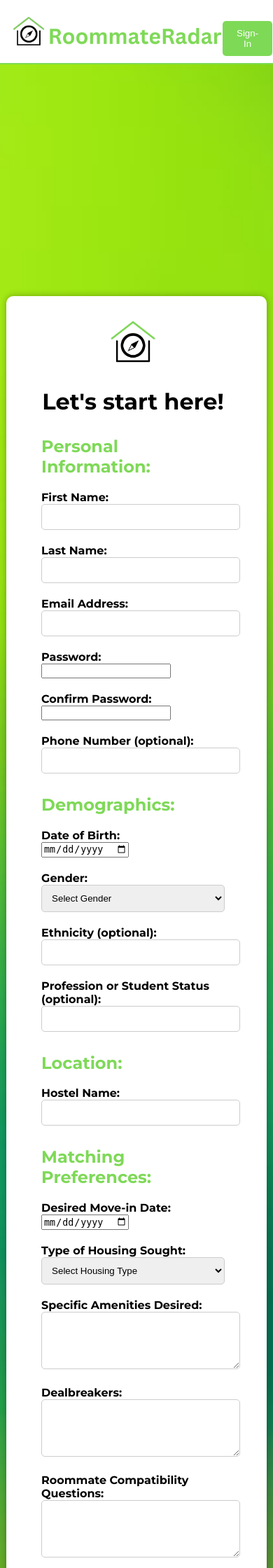
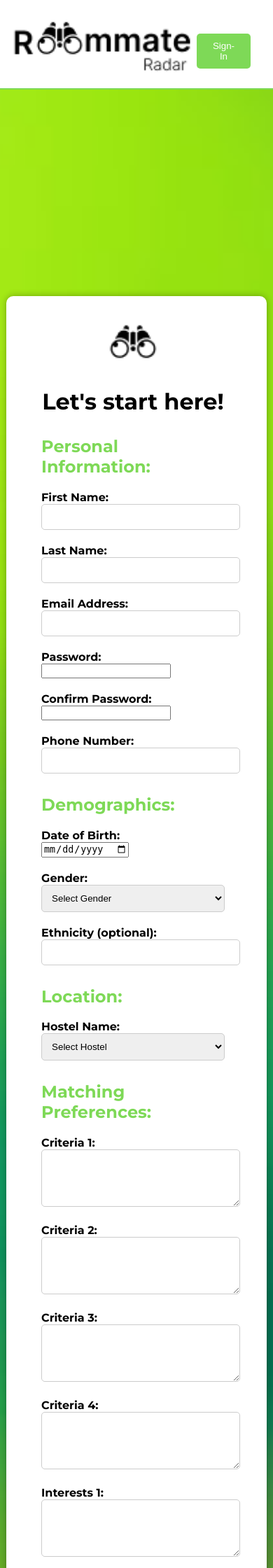
Before and after one commit to Malottey1/Roomate-Finder, a PHP site: page /login/register.php in a window 390 px wide. Shown: the top 2240 px of the page at 70% size. Run offline with PHP 8.4, Linux system fonts and the light colour scheme.

Commit message:
Register page input fields (#24)
* Add hostel names, change matching preferences to only criteria and interests, make phone number required.

* Update logo images in login and register pages.

```diff
--- a/login/login.php
+++ b/login/login.php
@@ -10,7 +10,7 @@
 </head>
 <body>
     <header>
-        <img src="../assets/images/5.png" alt="Logo" class="logo">
+        <img src="../assets/images/roommate_logo.png" alt="Logo" class="logo">
         <button class="menu-button">Menu</button>
     </header>
     <div class="container">
--- a/login/register.php
+++ b/login/register.php
@@ -15,13 +15,13 @@
 </head>
 <body>
     <header>
-        <img src="../assets/images/5.png" alt="Logo" class="logo">
+        <img src="../assets/images/roommate_logo.png" alt="Logo" class="logo">
         <button id="signInButton" class="menu-button">Sign-In</button>
     </header>
         <div class="container">
             <div class="box">
                 <div class="centered-logo">
-                    <img src="../assets/images/3.png" alt="Logo" class="logo">
+                    <img src="../assets/images/binoculars.png" alt="Logo" class="logo">
                 </div>
                 <h1>Let's start here!</h1>
                 <h2>Personal Information:</h2>
@@ -47,7 +47,7 @@
                         <input type="password" id="c-passwrd" name="confirm-passwrd" minlength="8" required>
                     </div>
                     <div class="form-group">
-                        <label for="phone">Phone Number (optional):</label>
+                        <label for="phone">Phone Number:</label>
                         <input type="tel" id="phone" name="phone" pattern="^\+?(\d[\d-. ]+)?(\([\d-. ]+\))?[\d-. ]+\d$" required>
                     </div>
                     <h2>Demographics:</h2>
@@ -67,41 +67,70 @@
                         <label for="ethnicity">Ethnicity (optional):</label>
                         <input type="text" id="ethnicity" name="ethnicity" pattern="^[A-Za-z\s\-,']+$" required>
                     </div>
-                    <div class="form-group">
-                        <label for="profession">Profession or Student Status (optional):</label>
-                        <input type="text" id="profession" name="profession">
-                    </div>
+
                     <h2>Location:</h2>
                     <div class="form-group">
                         <label for="hostel">Hostel Name:</label>
-                        <input type="text" id="hostel" name="hostel" pattern="^[A-Za-z\s\-,']+$" required>
+                        <select id="hostel" name="hostel" required>
+                            <option value="" selected disabled>Select Hostel</option>
+                            <option value="">Columbiana</option>
+                            <option value="1">Old Dufie</option>
+                            <option value="2">Dufie Annex</option>
+                            <option value="3">Charlotte</option>
+                            <option value="4">Hosanna</option>
+                            <option value="5">New Hosanna</option>
+                            <option value="6">Masere</option>
+                            <option value="7">New Masere</option>
+                            <option value="8">Tanko</option>
+                            <option value="0">None</option>
+
+                        </select>
                     </div>
+
 
                     <h2>Matching Preferences:</h2>
                         <div class="form-group">
-                            <label for="moveInDate">Desired Move-in Date:</label>
-                            <input type="date" id="moveInDate" name="moveInDate">
+                            <label for="criteria1">Criteria 1:</label>
+                            <textarea id="criteria1" name="criteria1" rows="4"></textarea>
                         </div>
+
                         <div class="form-group">
-                            <label for="housingType">Type of Housing Sought:</label>
-                            <select id="housingType" name="housingType">
-                                <option value="">Select Housing Type</option>
-                                <option value="sharedApartment">Shared Apartment</option>
-                                <option value="singleRoom">Single Room</option>
-                            </select>
+                            <label for="criteria2">Criteria 2:</label>
+                            <textarea id="criteria2" name="criteria2" rows="4"></textarea>
                         </div>
+
                         <div class="form-group">
-                            <label for="amenities">Specific Amenities Desired:</label>
-                            <textarea id="amenities" name="amenities" rows="4"></textarea>
+                            <label for="criteria3">Criteria 3:</label>
+                            <textarea id="criteria3" name="criteria3" rows="4"></textarea>
                         </div>
+
                         <div class="form-group">
-                            <label for="dealbreakers">Dealbreakers:</label>
-                            <textarea id="dealbreakers" name="dealbreakers" rows="4"></textarea>
+                            <label for="criteria4">Criteria 4:</label>
+                            <textarea id="criteria4" name="criteria4" rows="4"></textarea>
                         </div>
+
                         <div class="form-group">
-                            <label for="compatibilityQuestions">Roommate Compatibility Questions:</label>
-                            <textarea id="compatibilityQuestions" name="compatibilityQuestions" rows="4"></textarea>
+                            <label for="interests1">Interests 1:</label>
+                            <textarea id="interests1" name="interests1" rows="4"></textarea>
                         </div>
+
+                        <div class="form-group">
+                            <label for="interests2">Interests 2:</label>
+                            <textarea id="interests2" name="interests2" rows="4"></textarea>
+                        </div>
+
+                        <div class="form-group">
+                            <label for="interests3">Interests 3:</label>
+                            <textarea id="interests3" name="interests3" rows="4"></textarea>
+                        </div>
+
+                        <div class="form-group">
+                            <label for="interests4">Interests 4:</label>
+                            <textarea id="interests4" name="interests4" rows="4"></textarea>
+                        </div>
+
+
+
 
                         <h2>Additional Information:</h2>
                         <div class="form-group">
@@ -109,11 +138,7 @@
                             <textarea id="bio" name="bio" rows="4"></textarea>
                         </div>
                         <div class="form-group">
-                            <label for="references">References (optional):</label>
-                            <textarea id="references" name="references" rows="4"></textarea>
-                        </div>
-                        <div class="form-group">
-                            <label for="socialMedia">Social Media Links (optional):</label>
+                            <label for="socialMedia">Facebook Profile Link:</label>
                             <input type="text" id="socialMedia" name="socialMedia">
                         </div>
                             <button id="registerButton" name="submit-btn" type="submit">Submit</button>
```
Also changed, not shown: assets/images/binoculars.png (added), assets/images/binoculars.svg (added).
